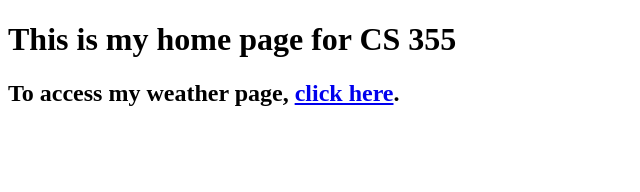
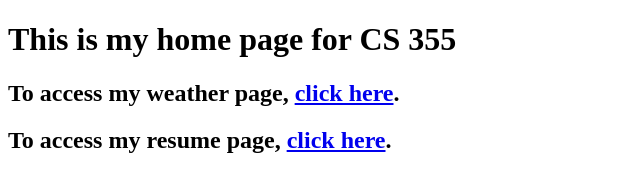
Before and after one commit to BenKluger/BenKluger.github.io, a plain HTML site: page index.html in a window 1280 px wide. Shown: the whole page, without its empty margins (0-640 px from the left). Drawn offline with Linux system fonts and the light colour scheme.

Commit message:
Update index.html

```diff
--- a/index.html
+++ b/index.html
@@ -7,5 +7,6 @@
 <body>
 <h1>This is my home page for CS 355</h1>
   <h2>To access my weather page, <a href="https://benkluger.github.io/weather.html">click here</a>.</h2>
+  <h2>To access my resume page, <a href="https://benkluger.github.io/resume.html">click here</a>.</h2>
 </body>
 </html>
```
